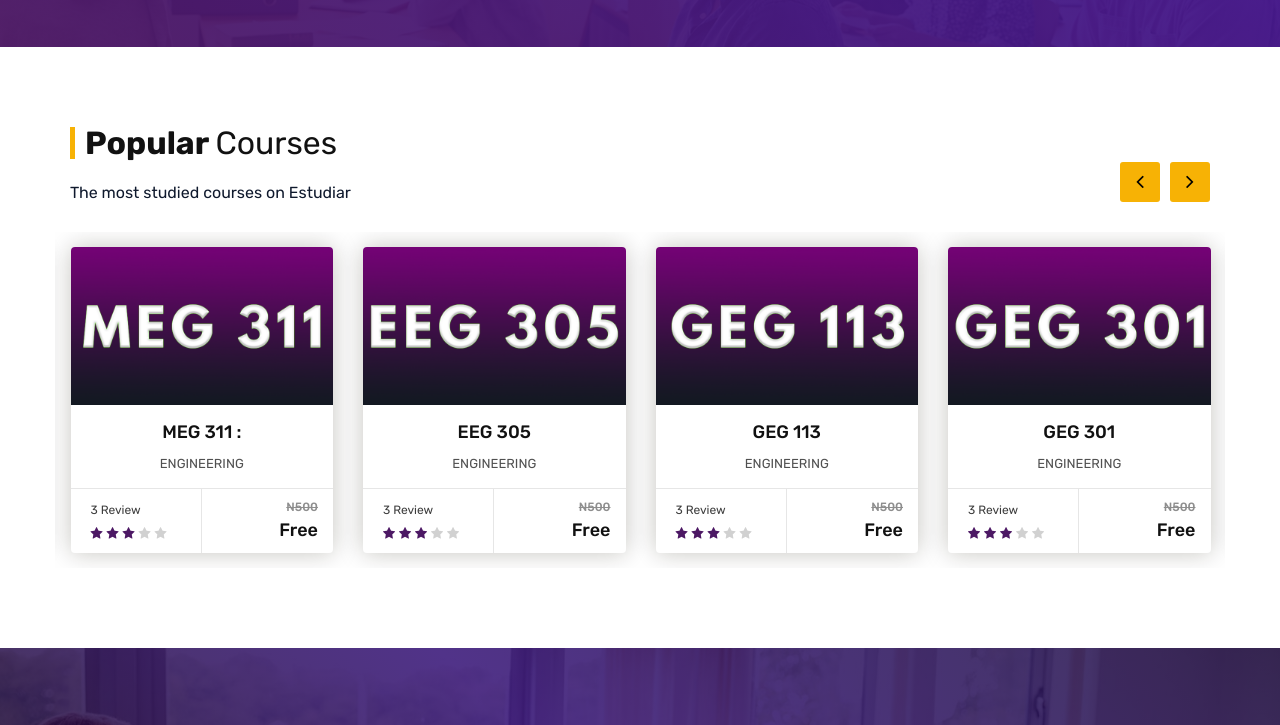
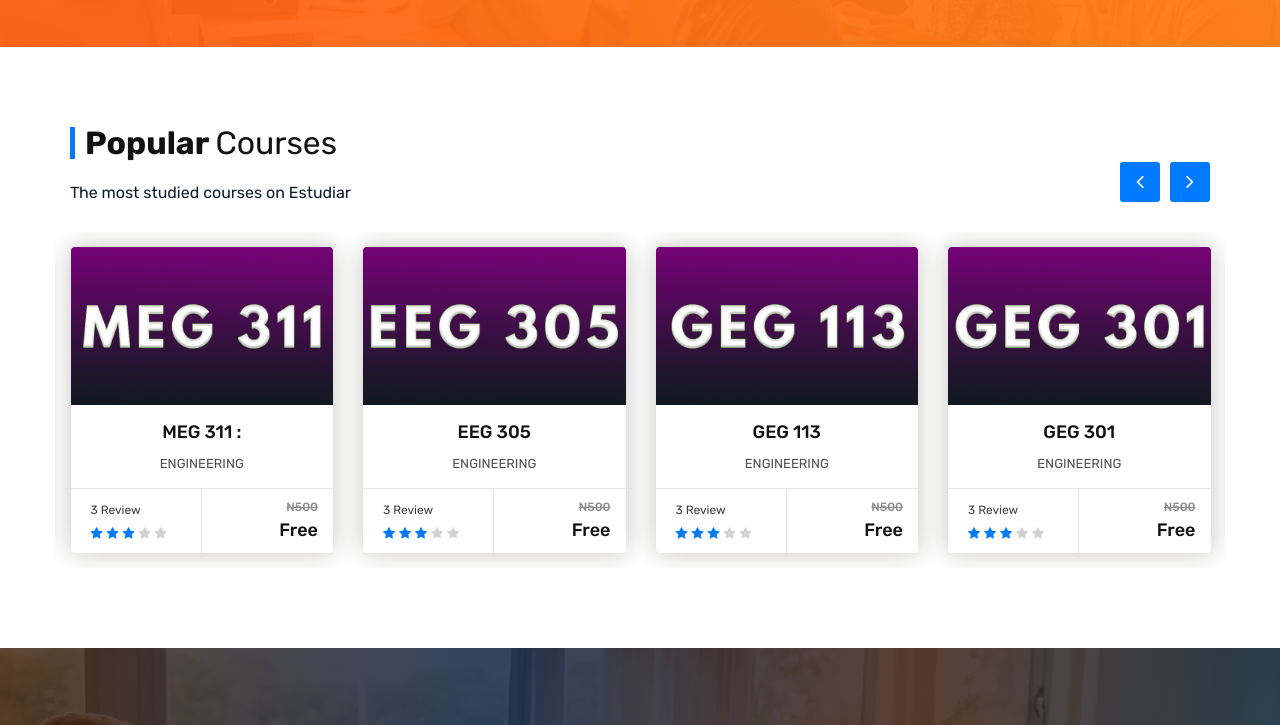
Before and after one commit to Tomjoetech/Estudiar, a plain HTML site: page index.html in a window 1280 px wide. Shown: the part 610-1335 px from the top of the page. Drawn offline with Linux system fonts and the light colour scheme.

Commit message:
Update index.html

```diff
--- a/index.html
+++ b/index.html
@@ -45,8 +45,6 @@
 
 	<!-- STYLESHEETS ============================================= -->
 	<link rel="stylesheet" type="text/css" href="assets/css/style.css">
-	<link class="skin" rel="stylesheet" type="text/css" href="assets/css/color/color-1.css">
-
 	<!-- REVOLUTION SLIDER CSS ============================================= -->
 	<link rel="stylesheet" type="text/css" href="assets/vendors/revolution/css/layers.css">
 	<link rel="stylesheet" type="text/css" href="assets/vendors/revolution/css/settings.css">
```
